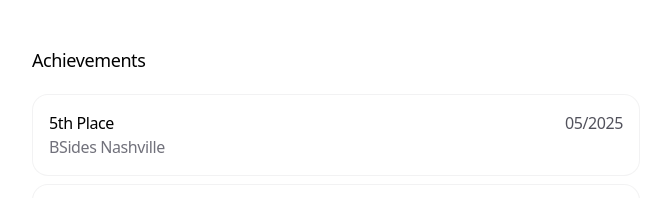
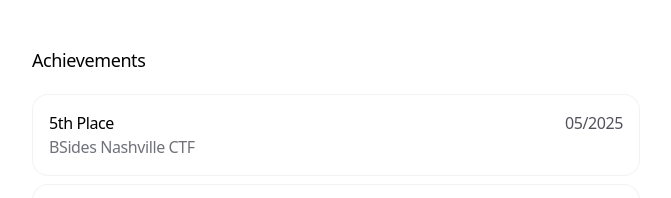
Before and after one commit to ajdumanhug/ajdumanhug.github.io, a Next.js app: page / in a window 1280 px wide. Shown: the part 3400-3598 px from the top of the page, without its empty margins (304-975 px from the left). Built offline with nearby package versions, Linux system fonts and the light colour scheme.

Commit message:
Add CTF word in new achievement

```diff
--- a/app/data.ts
+++ b/app/data.ts
@@ -272,7 +272,7 @@
 export const ACHIEVEMENTS: Achievements[] = [
   {
     rank: '5th Place',
-    name: 'BSides Nashville',
+    name: 'BSides Nashville CTF',
     date: '05/2025',
     id: 'achievement1',
   },
```
